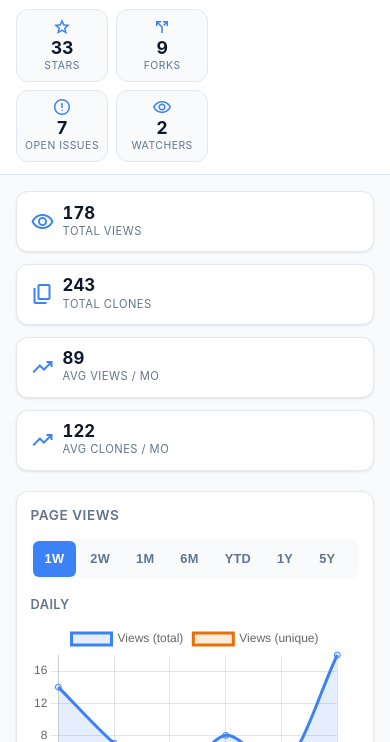
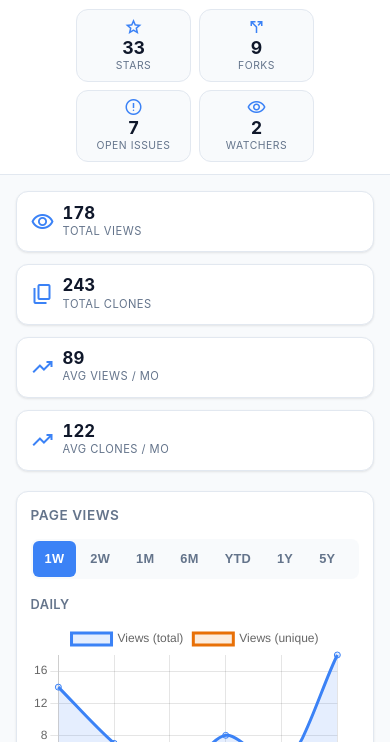
Before and after one commit to btmonier/rtassel_insights, a website built with Vite: page dashboard/index.html in a window 390 px wide. Shown: the part 102-844 px from the top of the page. Built offline with nearby package versions, Linux system fonts and the light colour scheme.

Commit message:
Rearrange kpi cards better in mobile view

```diff
--- a/dashboard/src/styles.css
+++ b/dashboard/src/styles.css
@@ -742,11 +742,16 @@
     padding: 1rem;
   }
 
+  .header-actions {
+    width: 100%;
+  }
+
   .kpi-row {
     width: 100%;
     display: grid;
-    grid-template-columns: repeat(2, 1fr);
+    grid-template-columns: repeat(2, minmax(115px, max-content));
     gap: 0.5rem;
+    justify-content: center;
   }
 
   .kpi-card {
```
